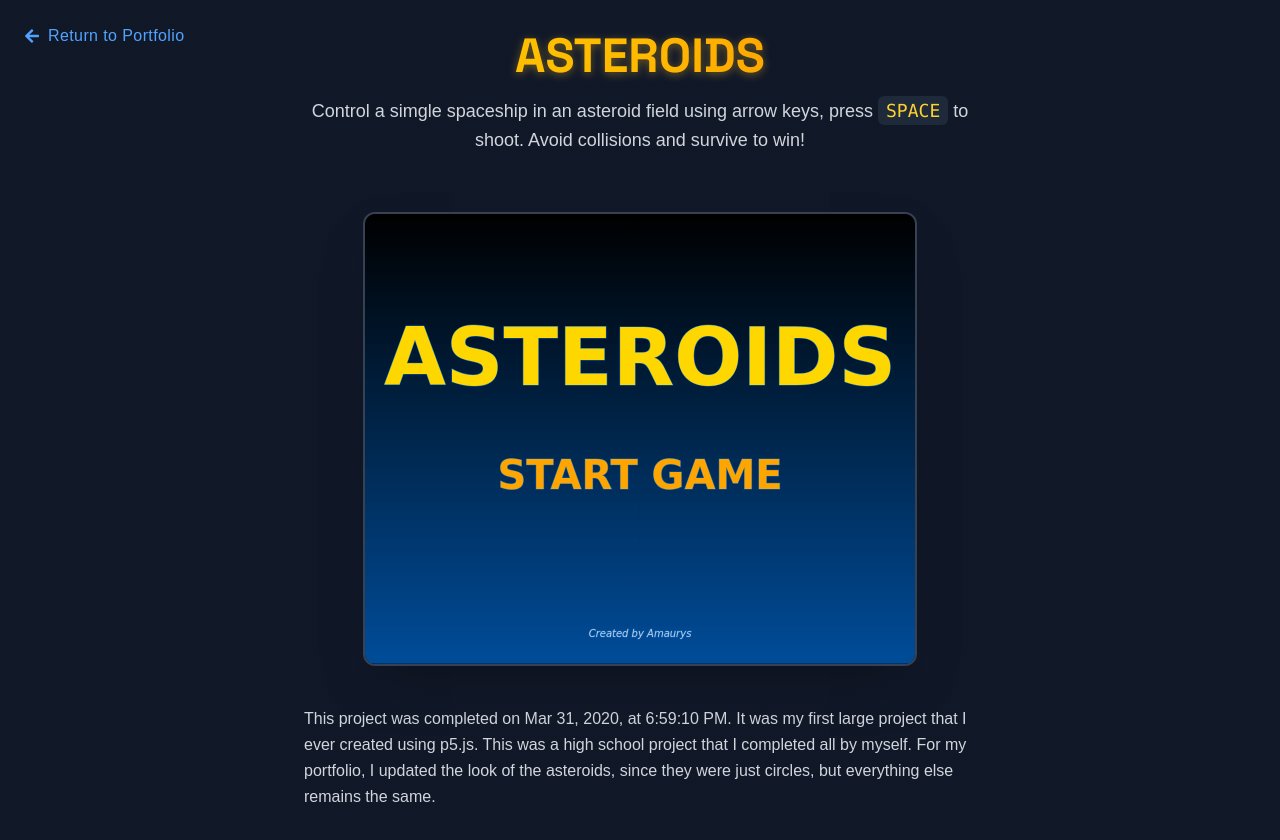
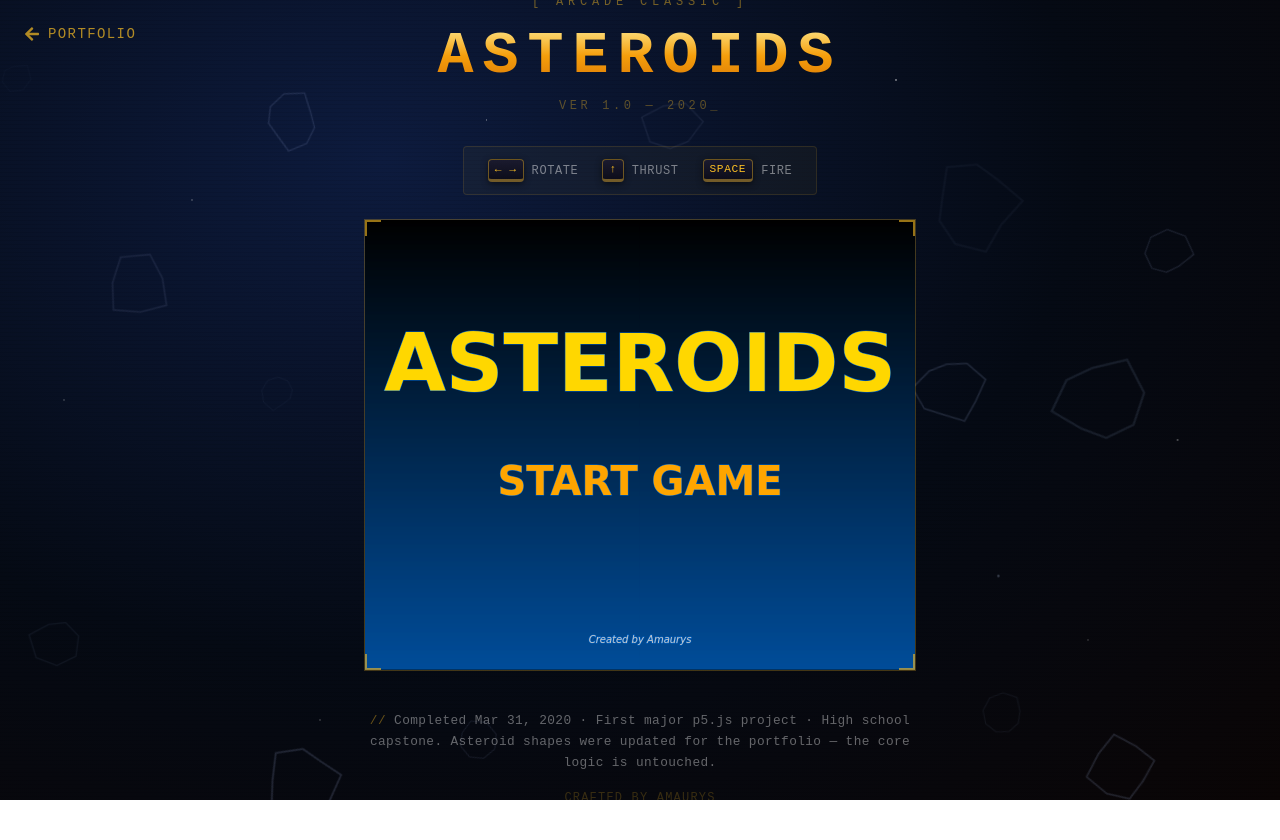
Before and after one commit to AmaurysM/amaurysdm-PersonalWebsite, a Next.js app: page /asteroids in a window 1280 px wide. After the commit the page ends 800 px from the top, so only its background shows below. Built offline with nearby package versions, Linux system fonts and the light colour scheme.

Commit message:
new asteroids background

```diff
--- a/src/app/asteroids/page.tsx
+++ b/src/app/asteroids/page.tsx
@@ -1,82 +1,302 @@
 "use client";
 
-import React from "react";
+import React, { useEffect, useRef } from "react";
 import { useRouter } from "next/navigation";
 import dynamic from "next/dynamic";
 import { FaArrowLeft } from "react-icons/fa";
-import { Space_Grotesk } from "next/font/google";
-
-const spaceGrotesk = Space_Grotesk({ subsets: ["latin"], weight: ["700"] });
 
 const P5Component = dynamic(() => import("../components/asteroids"), {
   ssr: false,
   loading: () => (
-    <div className="w-[800px] h-[600px] flex items-center justify-center bg-gray-800/50 rounded-lg">
-      <div className="animate-pulse text-gray-400 text-lg">Loading game...</div>
+    <div className="w-[550px] h-[450px] flex items-center justify-center bg-black/60 rounded-lg">
+      <div className="flex flex-col items-center gap-3">
+        <div className="w-8 h-8 border-2 border-amber-400 border-t-transparent rounded-full animate-spin" />
+        <span className="text-amber-400/70 text-sm tracking-widest uppercase font-mono">
+          Initializing...
+        </span>
+      </div>
     </div>
   ),
+});
+
+/* ── Floating background asteroid (pure CSS/SVG polygon) ─────────────── */
+type AsteroidProps = {
+  style: React.CSSProperties;
+  size: number;
+  points: string;
+  opacity: number;
+};
+
+function BgAsteroid({ style, size, points, opacity }: AsteroidProps) {
+  return (
+    <svg
+      width={size}
+      height={size}
+      viewBox={`0 0 100 100`}
+      style={{ ...style, position: "absolute", pointerEvents: "none" }}
+      className="select-none"
+    >
+      <polygon
+        points={points}
+        fill="none"
+        stroke={`rgba(180,200,255,${opacity})`}
+        strokeWidth="2"
+      />
+    </svg>
+  );
+}
+
+/* Generate a random irregular polygon path centred at 50,50 */
+function makeAsteroidPoints(seed: number): string {
+  const pts: string[] = [];
+  const sides = 7 + (seed % 3);
+  for (let i = 0; i < sides; i++) {
+    const angle = (i / sides) * Math.PI * 2;
+    const r = 28 + ((seed * (i + 3) * 7919) % 18);
+    pts.push(`${50 + Math.cos(angle) * r},${50 + Math.sin(angle) * r}`);
+  }
+  return pts.join(" ");
+}
+
+const BG_ASTEROIDS = Array.from({ length: 18 }, (_, i) => {
+  const size = 40 + ((i * 31) % 80);
+  const dur = 18 + ((i * 13) % 22);
+  const delay = -((i * 7) % dur);
+  const startX = (i * 17 + 5) % 100;
+  const startY = (i * 11 + 10) % 100;
+  const driftX = -6 + ((i * 3) % 12);
+  const driftY = -6 + ((i * 5) % 12);
+  const rotate = (i * 40) % 360;
+  const rotateDelta = i % 2 === 0 ? 360 : -360;
+  const opacity = 0.04 + ((i * 7) % 10) * 0.012;
+  return { size, dur, delay, startX, startY, driftX, driftY, rotate, rotateDelta, opacity, seed: i * 137 + 3 };
 });
 
 const AsteroidsPage = () => {
   const router = useRouter();
 
   return (
-    <div className="flex flex-col items-center justify-center min-h-screen bg-gradient-to-br from-gray-900 via-space-900 to-gray-900 text-white relative overflow-hidden">
-      {/* Back Button */}
+    <div
+      className="relative max-h-screen flex flex-col items-center justify-center min-h-screen overflow-hidden text-white"
+      style={{
+        background: "radial-gradient(ellipse at 30% 20%, #0d1b3e 0%, #050a14 55%, #0a0505 100%)",
+        fontFamily: "'Courier New', monospace",
+      }}
+    >
+      {/* ── Star field ─────────────────────────────────────────────────────── */}
+      <div
+        className="absolute inset-0 pointer-events-none"
+        style={{
+          backgroundImage: `radial-gradient(1px 1px at 15% 25%, rgba(255,255,255,0.6) 0%, transparent 100%),
+            radial-gradient(1px 1px at 45% 65%, rgba(255,255,255,0.5) 0%, transparent 100%),
+            radial-gradient(1.5px 1.5px at 70% 10%, rgba(255,255,255,0.7) 0%, transparent 100%),
+            radial-gradient(1px 1px at 85% 80%, rgba(255,255,255,0.4) 0%, transparent 100%),
+            radial-gradient(1px 1px at 25% 90%, rgba(255,255,255,0.5) 0%, transparent 100%),
+            radial-gradient(1px 1px at 60% 40%, rgba(255,255,255,0.6) 0%, transparent 100%),
+            radial-gradient(1.5px 1.5px at 92% 55%, rgba(255,255,255,0.4) 0%, transparent 100%),
+            radial-gradient(1px 1px at 5% 50%, rgba(255,255,255,0.5) 0%, transparent 100%),
+            radial-gradient(1px 1px at 38% 15%, rgba(255,255,255,0.6) 0%, transparent 100%),
+            radial-gradient(2px 2px at 78% 72%, rgba(200,220,255,0.3) 0%, transparent 100%)`,
+        }}
+      />
+
+      {/* ── Animated background asteroids ──────────────────────────────────── */}
+      <style>{`
+        ${BG_ASTEROIDS.map(
+          (a, i) => `
+          @keyframes drift-${i} {
+            0%   { transform: translate(${a.startX}vw, ${a.startY}vh) rotate(${a.rotate}deg); }
+            100% { transform: translate(calc(${a.startX}vw + ${a.driftX}vw), calc(${a.startY}vh + ${a.driftY}vh)) rotate(${a.rotate + a.rotateDelta}deg); }
+          }
+        `
+        ).join("")}
+
+        .bg-asteroid {
+          position: absolute;
+          top: 0; left: 0;
+          pointer-events: none;
+        }
+
+        @keyframes scanline {
+          0% { background-position: 0 0; }
+          100% { background-position: 0 100%; }
+        }
+
+        .scanline-overlay {
+          background: repeating-linear-gradient(
+            0deg,
+            transparent,
+            transparent 3px,
+            rgba(0,0,0,0.06) 3px,
+            rgba(0,0,0,0.06) 4px
+          );
+          animation: none;
+        }
+
+        @keyframes title-pulse {
+          0%, 100% { text-shadow: 0 0 20px rgba(251,191,36,0.4), 0 0 60px rgba(251,191,36,0.15); }
+          50%       { text-shadow: 0 0 30px rgba(251,191,36,0.7), 0 0 80px rgba(251,191,36,0.25); }
+        }
+
+        @keyframes blink {
+          0%, 100% { opacity: 1; }
+          50%       { opacity: 0; }
+        }
+        .cursor::after {
+          content: '_';
+          animation: blink 1s step-end infinite;
+        }
+
+        .control-key {
+          background: linear-gradient(180deg, #1a1a2e 0%, #0d0d1a 100%);
+          border: 1px solid rgba(251,191,36,0.4);
+          border-bottom-width: 3px;
+          box-shadow: 0 2px 6px rgba(0,0,0,0.5);
+          color: #fbbf24;
+          font-family: 'Courier New', monospace;
+          font-size: 0.7rem;
+          padding: 2px 6px;
+          border-radius: 4px;
+          display: inline-block;
+        }
+      `}</style>
+
+      {BG_ASTEROIDS.map((a, i) => (
+        <div
+          key={i}
+          className="bg-asteroid"
+          style={{
+            animation: `drift-${i} ${a.dur}s linear ${a.delay}s infinite alternate`,
+          }}
+        >
+          <BgAsteroid
+            size={a.size}
+            points={makeAsteroidPoints(a.seed)}
+            opacity={a.opacity}
+            style={{}}
+          />
+        </div>
+      ))}
+
+      {/* ── Scanline texture ────────────────────────────────────────────────── */}
+      <div className="absolute inset-0 scanline-overlay pointer-events-none z-10" />
+
+      {/* ── Back button ─────────────────────────────────────────────────────── */}
       <button
-        onClick={() => {
-          if (window.history.length > 1) {
-            router.back();
-          } else {
-            router.push("/"); // or "/" or any fallback route
-          }
-        }}
-        className="absolute top-6 left-6 flex items-center gap-2 group transition-all duration-300 hover:scale-105"
+        onClick={() => (window.history.length > 1 ? router.back() : router.push("/"))}
+        className="absolute top-6 left-6 z-20 flex items-center gap-2 group transition-all duration-300"
+        style={{ fontFamily: "'Courier New', monospace" }}
       >
-        <FaArrowLeft className="text-blue-400 group-hover:text-blue-300 transition-colors duration-200" />
-        <span className="text-blue-400 group-hover:text-blue-300 font-medium tracking-wide transition-colors duration-200">
-          Return to Portfolio
+        <FaArrowLeft
+          className="transition-transform duration-200 group-hover:-translate-x-1"
+          style={{ color: "rgba(251,191,36,0.7)" }}
+        />
+        <span
+          className="text-sm tracking-widest uppercase transition-colors duration-200"
+          style={{ color: "rgba(251,191,36,0.7)" }}
+        >
+          Portfolio
         </span>
       </button>
 
-      {/* Content Container */}
-      <div className="flex flex-col items-center px-4 py-8 max-w-4xl w-full">
-        {/* Title Section */}
-        <div className="mb-8 text-center">
+      {/* ── Main content ────────────────────────────────────────────────────── */}
+      <div className="relative z-20 flex flex-col items-center px-4 py-12 max-w-3xl w-full">
+
+        {/* Title */}
+        <div className="mb-2 text-center">
+          <div
+            className="text-xs tracking-[0.4em] uppercase mb-4"
+            style={{ color: "rgba(251,191,36,0.45)" }}
+          >
+            [ ARCADE CLASSIC ]
+          </div>
           <h1
-            className={`text-5xl font-bold mb-4 bg-gradient-to-r from-yellow-400 via-amber-400 to-orange-400 bg-clip-text text-transparent ${spaceGrotesk.className} drop-shadow-[0_2px_4px_rgba(251,191,36,0.4)]`}
+            className="title-text text-6xl font-black tracking-widest mb-3"
+            style={{
+              fontFamily: "'Courier New', monospace",
+              background: "linear-gradient(180deg, #fde68a 0%, #f59e0b 50%, #d97706 100%)",
+              WebkitBackgroundClip: "text",
+              WebkitTextFillColor: "transparent",
+              backgroundClip: "text",
+              letterSpacing: "0.15em",
+            }}
           >
             ASTEROIDS
           </h1>
-          <p className="text-lg text-gray-300 mb-6 max-w-2xl leading-relaxed">
-            Control a simgle spaceship in an asteroid field using arrow keys, press{" "}
-            <kbd className="px-2 py-1 bg-gray-800 rounded-md text-amber-300">
-              SPACE
-            </kbd>{" "}
-            to shoot. Avoid collisions and survive to win!
-          </p>
+          <div
+            className="text-xs tracking-[0.3em] uppercase cursor"
+            style={{ color: "rgba(251,191,36,0.35)" }}
+          >
+            ver 1.0 — 2020
+          </div>
         </div>
 
-        {/* Game Canvas Container */}
-        <div className="relative border-2 border-gray-700 rounded-xl overflow-hidden shadow-2xl hover:border-amber-400/50 transition-all duration-300 group">
-          <div className="absolute inset-0 bg-gradient-to-br from-gray-900/30 to-gray-800/30" />
-          <div className="relative z-10">
-            <P5Component />
-          </div>
-
-          {/* Glow Effect */}
-          <div className="absolute inset-0 rounded-xl pointer-events-none border-2 border-transparent group-hover:border-amber-400/20 group-hover:shadow-[0_0_40px_5px_rgba(251,191,36,0.1)] transition-all duration-300" />
+        {/* Controls hint bar */}
+        <div
+          className="flex items-center gap-6 my-6 px-6 py-3 rounded"
+          style={{
+            background: "rgba(251,191,36,0.04)",
+            border: "1px solid rgba(251,191,36,0.12)",
+          }}
+        >
+          {[
+            { keys: ["← →"], label: "ROTATE" },
+            { keys: ["↑"], label: "THRUST" },
+            { keys: ["SPACE"], label: "FIRE" },
+          ].map(({ keys, label }) => (
+            <div key={label} className="flex items-center gap-2 text-xs tracking-wider" style={{ color: "rgba(255,255,255,0.45)" }}>
+              {keys.map((k) => (
+                <span key={k} className="control-key">{k}</span>
+              ))}
+              <span>{label}</span>
+            </div>
+          ))}
         </div>
 
-        {/* Thouths */}
-        <div className="mt-10 text-gray-300 text-base max-w-2xl leading-relaxed">
-          <div>
-            This project was completed on Mar 31, 2020, at 6:59:10 PM. It was my
-            first large project that I ever created using p5.js. This was a high
-            school project that I completed all by myself. For my portfolio, I
-            updated the look of the asteroids, since they were just circles, but
-            everything else remains the same.
-          </div>
+        {/* Game Canvas */}
+        <div
+          className="relative overflow-hidden transition-all duration-500"
+          style={{
+            border: "1px solid rgba(251,191,36,0.25)",
+          }}
+        >
+          {/* Corner decorations */}
+          {["top-0 left-0", "top-0 right-0", "bottom-0 left-0", "bottom-0 right-0"].map((pos) => (
+            <div
+              key={pos}
+              className={`absolute ${pos} w-4 h-4 pointer-events-none z-10`}
+              style={{
+                borderTop: pos.includes("top") ? "2px solid rgba(251,191,36,0.6)" : "none",
+                borderBottom: pos.includes("bottom") ? "2px solid rgba(251,191,36,0.6)" : "none",
+                borderLeft: pos.includes("left") ? "2px solid rgba(251,191,36,0.6)" : "none",
+                borderRight: pos.includes("right") ? "2px solid rgba(251,191,36,0.6)" : "none",
+              }}
+            />
+          ))}
+          <P5Component />
+        </div>
+
+        {/* Dev note */}
+        <div
+          className="mt-10 max-w-xl text-center leading-relaxed"
+          style={{
+            color: "rgba(255,255,255,0.38)",
+            fontSize: "0.8rem",
+            fontFamily: "'Courier New', monospace",
+            letterSpacing: "0.03em",
+          }}
+        >
+          <span style={{ color: "rgba(251,191,36,0.4)" }}>// </span>
+          Completed Mar 31, 2020 · First major p5.js project · High school capstone.
+          Asteroid shapes were updated for the portfolio — the core logic is untouched.
+        </div>
+
+        {/* Signature */}
+        <div
+          className="mt-4 text-xs tracking-widest uppercase"
+          style={{ color: "rgba(251,191,36,0.2)" }}
+        >
+          crafted by amaurys
         </div>
       </div>
     </div>
```
